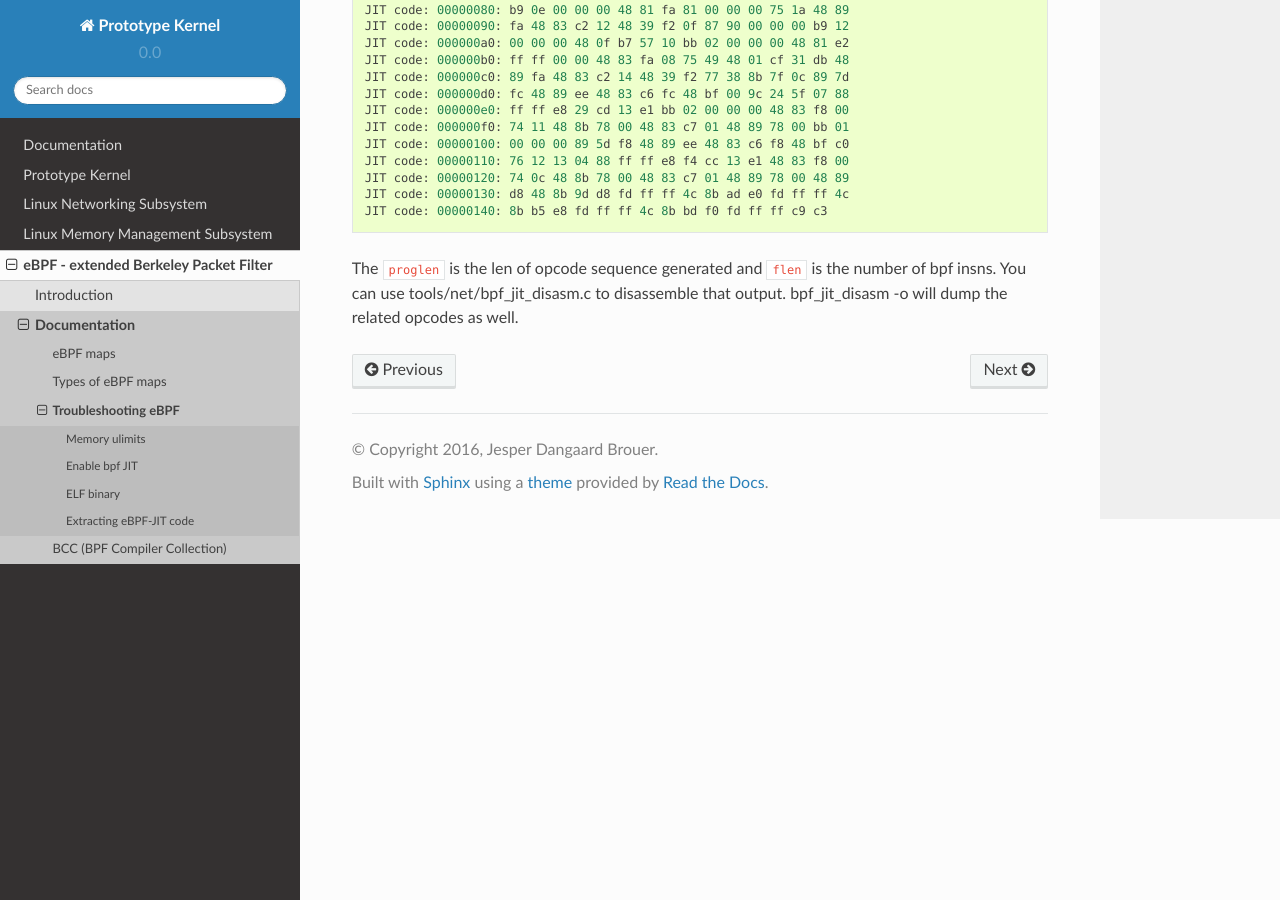
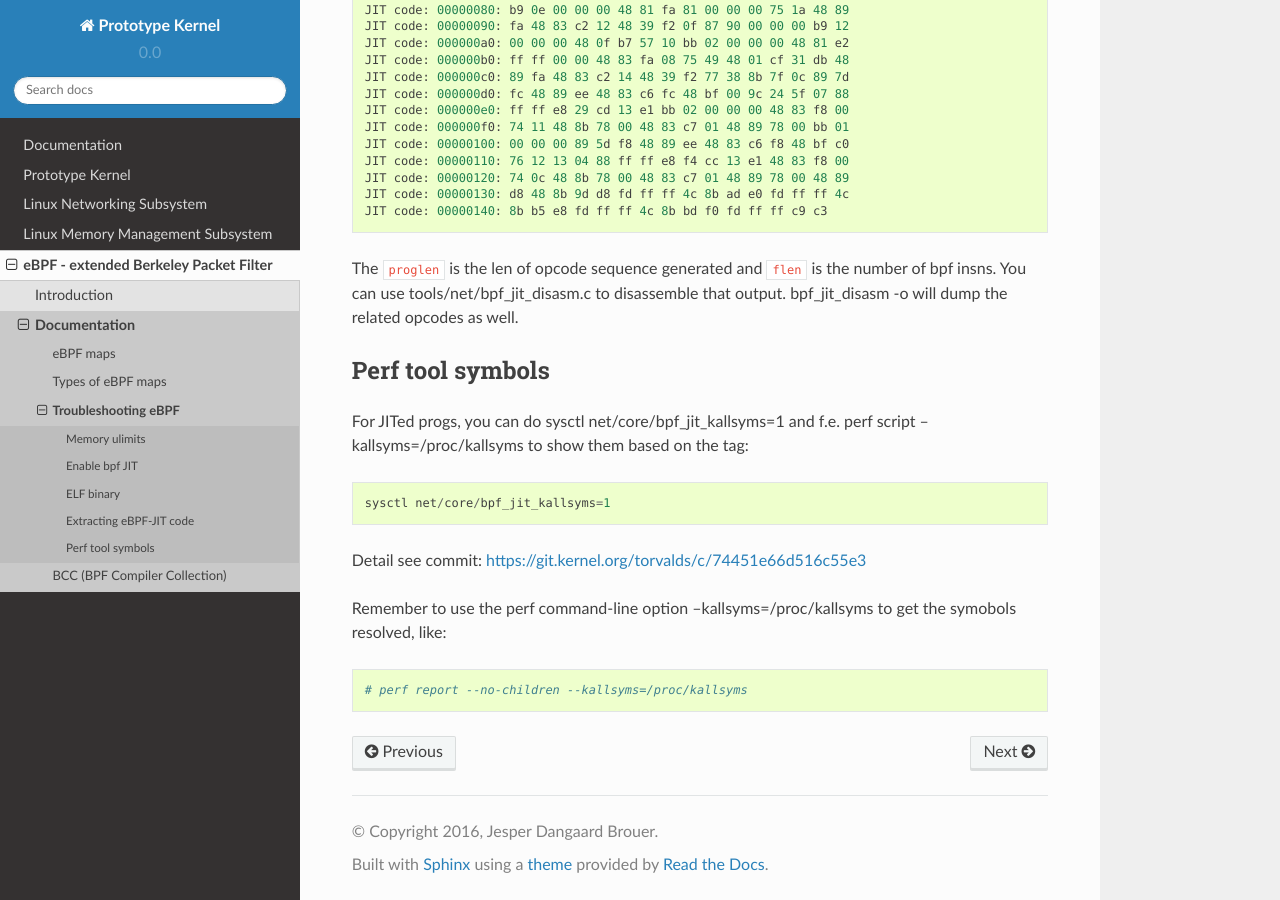
Before and after one commit to netoptimizer/prototype-kernel, a Sphinx documentation site: the page built from kernel/Documentation/bpf/troubleshooting.rst, in a window 1280 px wide and 900 px high, scrolled down 2517 px. Built offline with Sphinx 7.4.7 and the Read the Docs theme 2.0.0, drawn with Linux system fonts in a browser that asks for light colours.

Commit message:
docs: add hint howto get perf to show bpf JIT symbols
This section should be cleaned up, but just record this info here for now.

Thanks to Daniel Borkmann for teaching me this trick.

Signed-off-by: Jesper Dangaard Brouer <brouer@redhat.com>

```diff
--- a/kernel/Documentation/bpf/troubleshooting.rst
+++ b/kernel/Documentation/bpf/troubleshooting.rst
@@ -135,3 +135,19 @@ The ``proglen`` is the len of opcode sequence generated and ``flen``
 is the number of bpf insns. You can use tools/net/bpf_jit_disasm.c to
 disassemble that output. bpf_jit_disasm -o will dump the related
 opcodes as well.
+
+Perf tool symbols
+=================
+
+For JITed progs, you can do sysctl net/core/bpf_jit_kallsyms=1
+and f.e. perf script --kallsyms=/proc/kallsyms to show them based
+on the tag::
+
+ sysctl net/core/bpf_jit_kallsyms=1
+
+Detail see commit: https://git.kernel.org/torvalds/c/74451e66d516c55e3
+
+Remember to use the perf command-line option --kallsyms=/proc/kallsyms
+to get the symobols resolved, like::
+
+ # perf report --no-children --kallsyms=/proc/kallsyms
```
